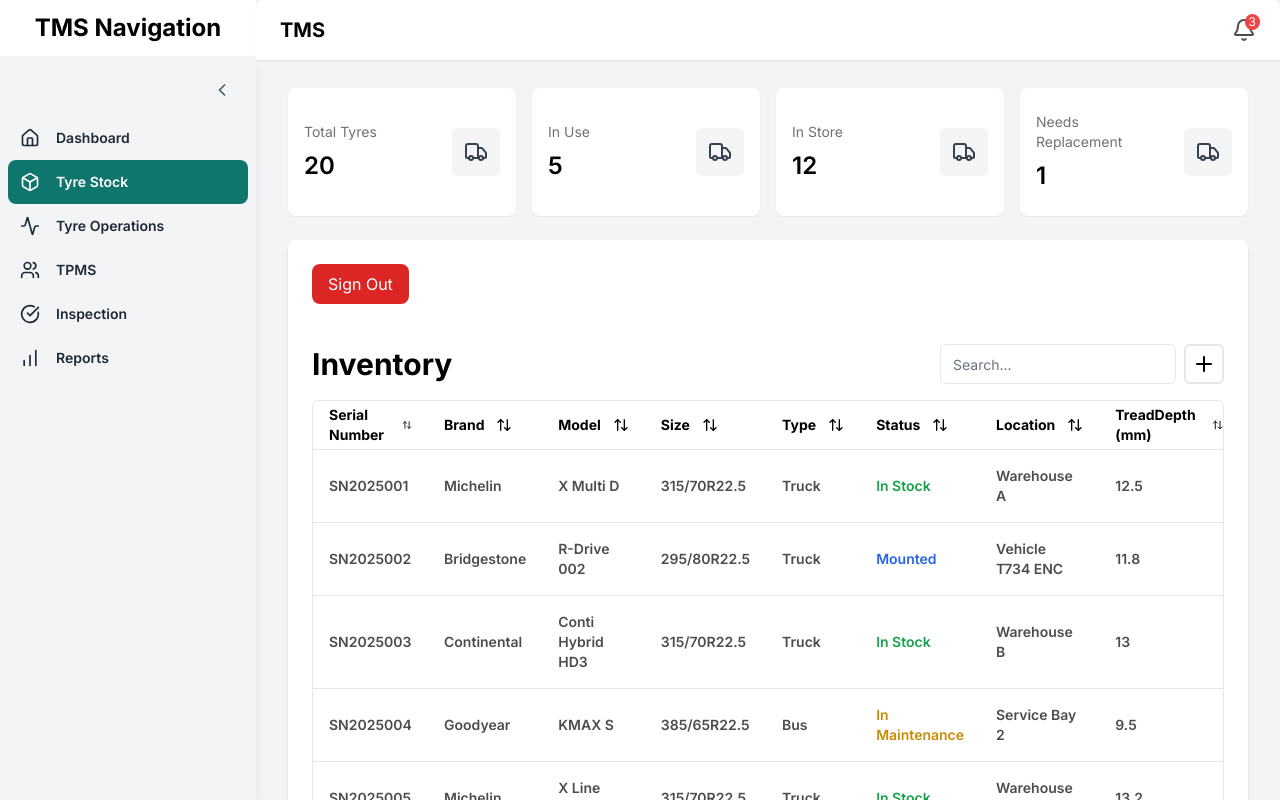
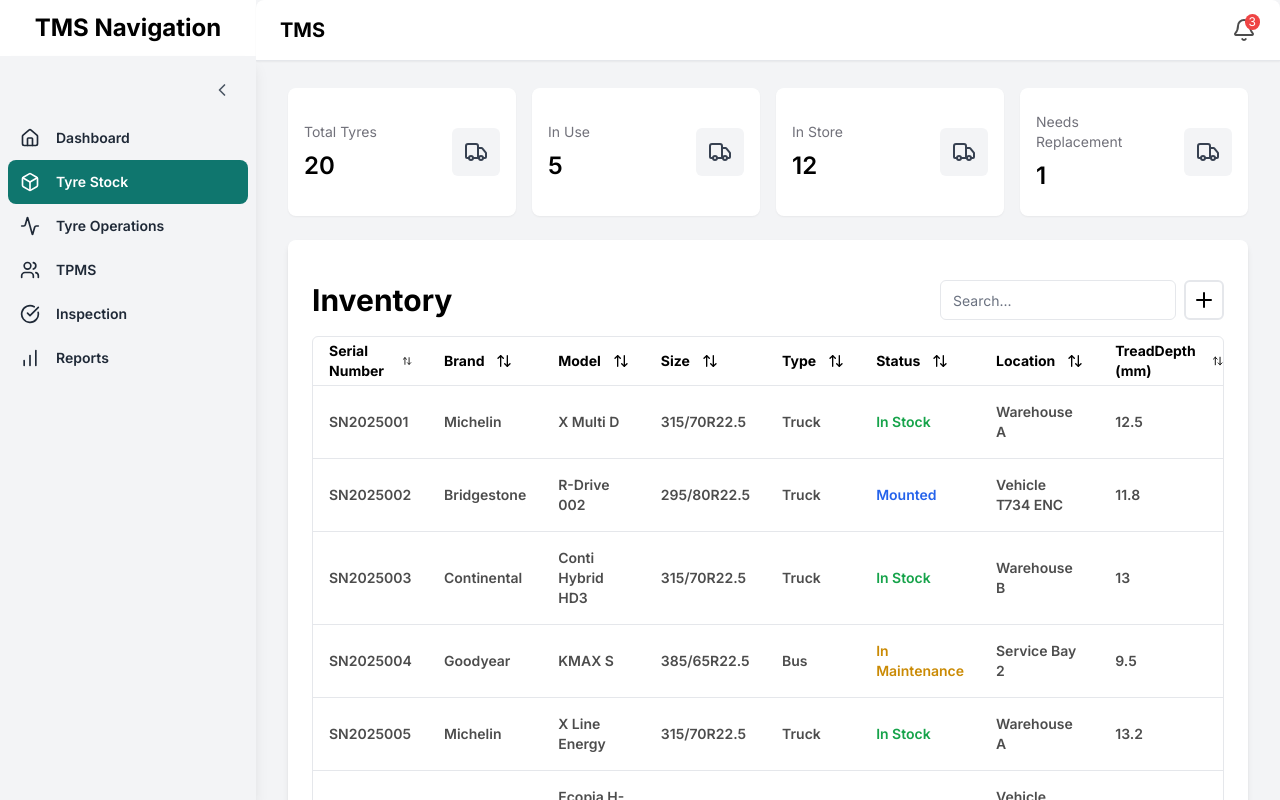
Before and after one commit to Codin-Technologies/codin, a Next.js app: page /stock in a window 1280 px wide. Built offline with nearby package versions, Linux system fonts and the light colour scheme; no server answers.

Commit message:
remove sign out button from inventory

```diff
--- a/app/(pages)/stock/page.tsx
+++ b/app/(pages)/stock/page.tsx
@@ -5,8 +5,7 @@ import { TyreTable } from "@/components/tyre-table";
 import { StatCard } from "@/components/ui/stat-card";
 import { mockTyres } from "@/data/tyres";
 import { Truck } from "lucide-react";
-import { signOut } from "next-auth/react";
-import AddTyreForm from "@/components/add-new-tyre-form"; // updated path
+import AddTyreForm from "@/components/add-new-tyre-form";
 
 export default function StockPage() {
   const [isModalOpen, setIsModalOpen] = useState(false);
@@ -44,16 +43,7 @@ export default function StockPage() {
       </div>
 
       <div className="bg-white text-black rounded-lg shadow-md p-6 space-y-6">
-        <div className="flex justify-between items-center mb-4">
-          <button
-            onClick={() => signOut()}
-            className="px-4 py-2 bg-red-600 text-white rounded-lg hover:bg-red-700"
-          >
-            Sign Out
-          </button>
-        </div>
-
-        {/* Pass modal handler to TyreTable */}
+        {/* Tyre table with Add Tyre handler */}
         <TyreTable onAdd={handleOpenModal} />
       </div>
 
```
